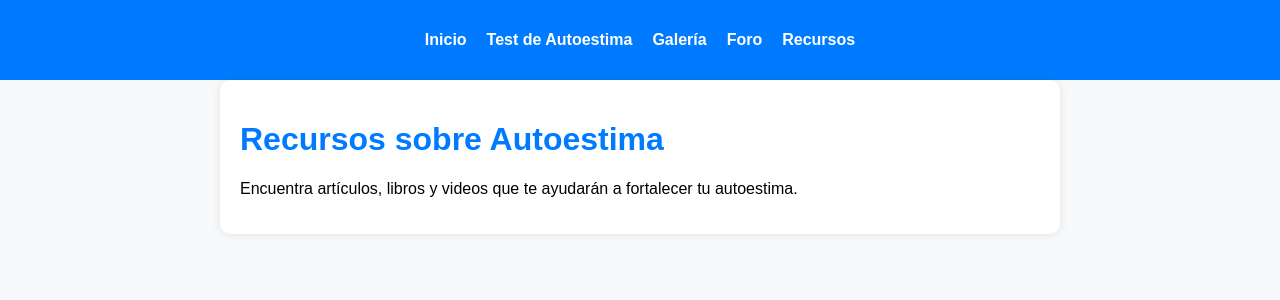
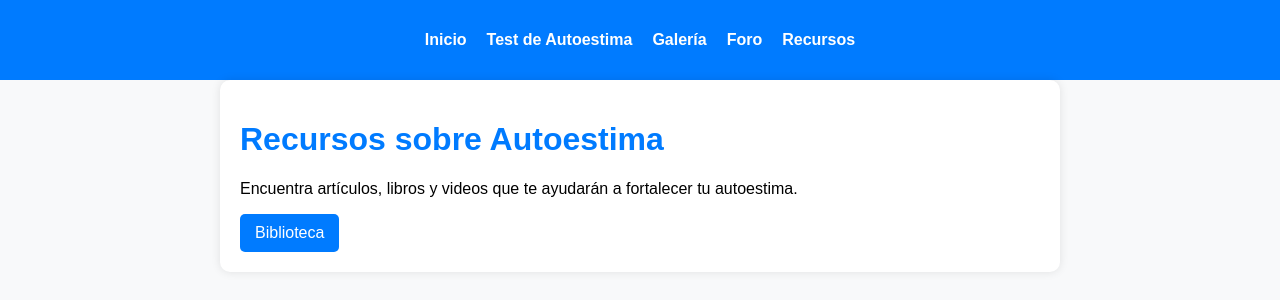
Before and after one commit to Luis27cc/soyreal-real, a React (Create React App) app: page /recursos in a window 1280 px wide. Shown: the top 300 px of the page. Built offline with nearby package versions, Linux system fonts and the light colour scheme.

Commit message:
Update Recursos.js

```diff
--- a/src/pages/Recursos.js
+++ b/src/pages/Recursos.js
@@ -5,6 +5,9 @@ function Recursos() {
     <div>
       <h1>Recursos sobre Autoestima</h1>
       <p>Encuentra artículos, libros y videos que te ayudarán a fortalecer tu autoestima.</p>
+      <a href="https://drive.google.com/drive/folders/1mxcWpNSYUikFynWTRx2wt_cugMgLoMTO?usp=drive_link" target="_blank" rel="noopener noreferrer">
+        <button>Biblioteca</button>
+      </a>
     </div>
   );
 }
```
